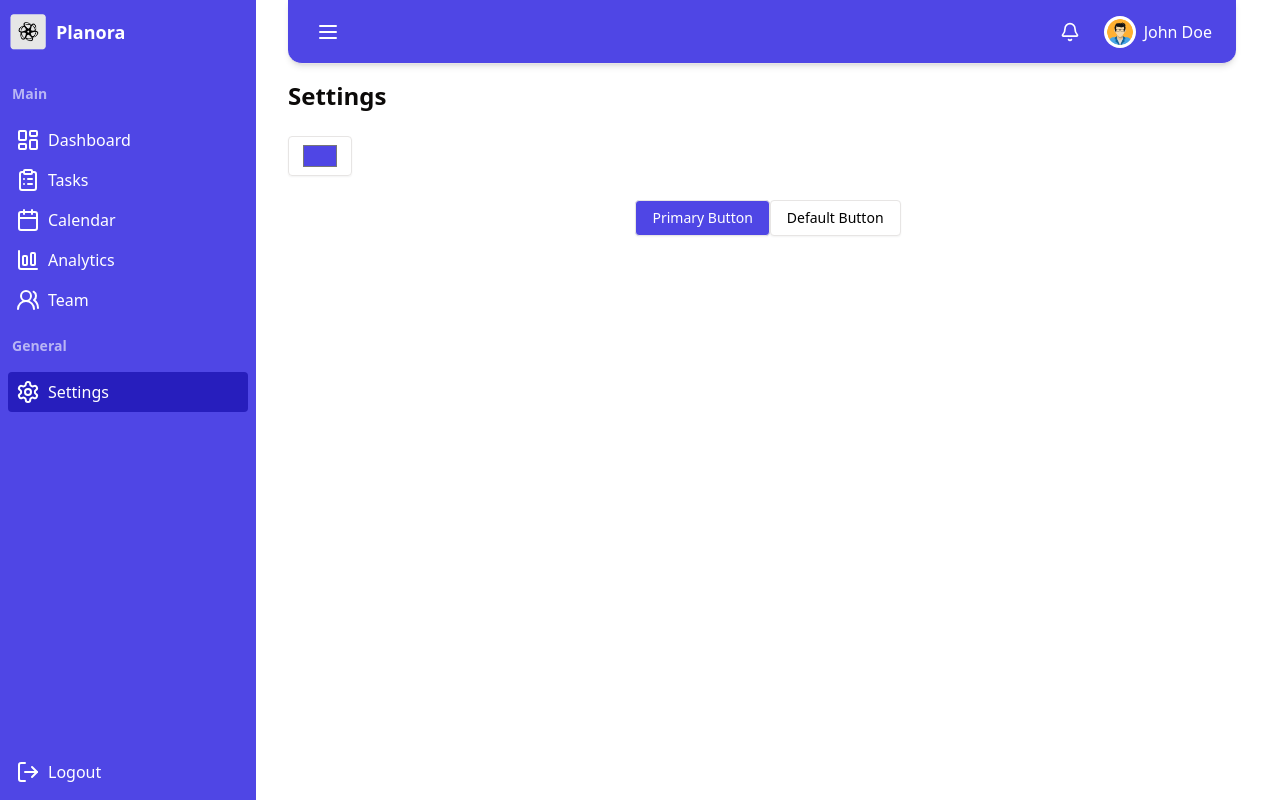
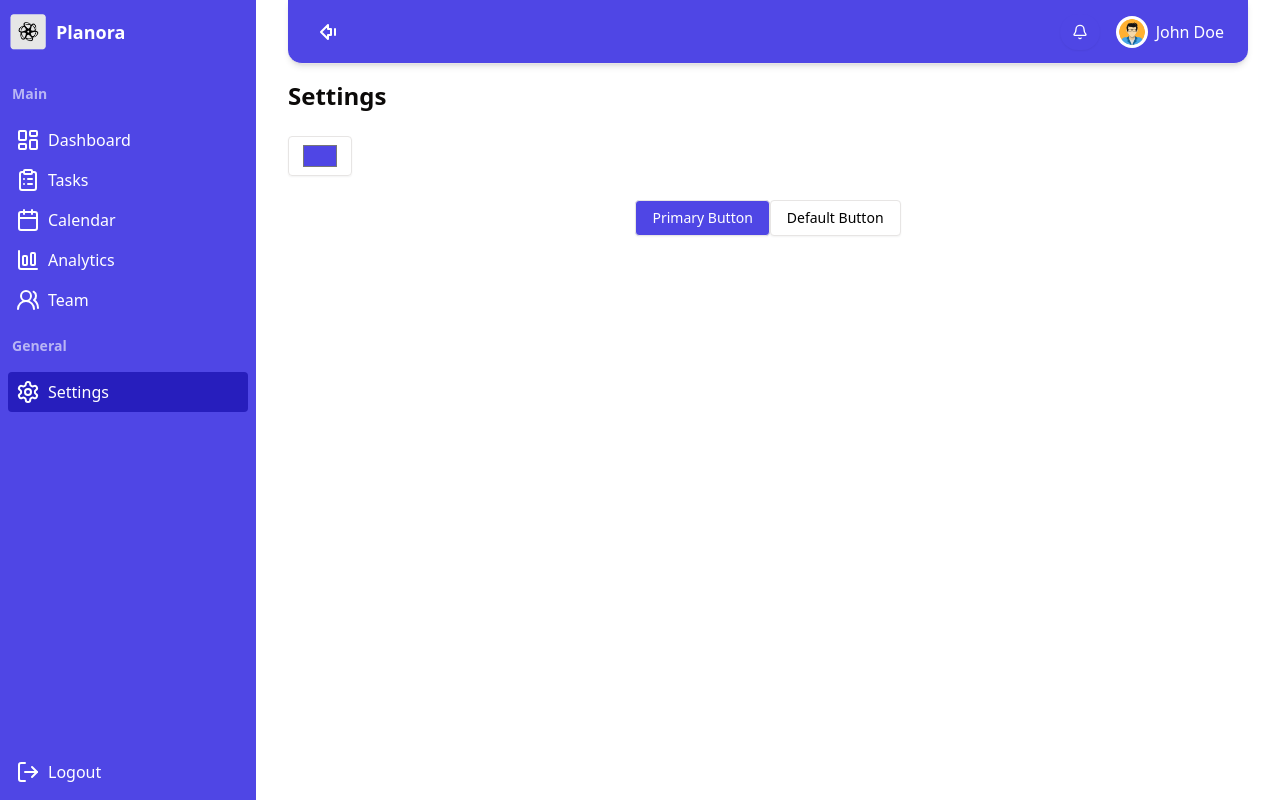
Before and after one commit to AEArtemis/Temp, a React (Vite) app: page /settings in a window 1280 px wide. Built offline with nearby package versions, Linux system fonts and the light colour scheme.

Commit message:
changed collapislbe icon

```diff
--- a/src/components/Navbar.jsx
+++ b/src/components/Navbar.jsx
@@ -10,10 +10,13 @@ import {
   Calendar,
   ChartColumnBig,
   UsersRound,
+  ArrowBigLeftDash,
+  ArrowBigRightDash,
 } from "lucide-react";
 import logo from "./../assets/images/PlanoraLogo.png";
 import icon from "./../assets/images/PlanoraIcon.png";
 import avatar from "./../assets/images/Avatar.jpg";
+import { Button } from "./ui/button";
 
 const Navbar = () => {
   const location = useLocation();
@@ -74,8 +77,6 @@ const Navbar = () => {
             </span>
           )}
         </div>
-
-        {/* Show label only when expanded */}
         {!collapsed && <span className="truncate">{label}</span>}
       </div>
     </Link>
@@ -144,7 +145,7 @@ const Navbar = () => {
       <header
         className={`fixed top-0 h-16 bg-primary text-primary-foreground flex items-center justify-between px-6 shadow-md z-10
         transition-all duration-300 ease-in-out border-b rounded-b-xl ${
-          collapsed ? "left-24 right-11" : "left-72 right-11"
+          collapsed ? "left-24 right-8" : "left-72 right-8"
         } dark:shadow-lg dark:border-muted`}
       >
         <button
@@ -152,16 +153,22 @@ const Navbar = () => {
           className="p-1 hover:bg-[var(--primary-hover)] rounded-md transition-colors duration-200 cursor-pointer"
           aria-label="Toggle sidebar collapse"
         >
-          <Menu className={`${iconSize} ${iconHoverClass}`} />
+          {collapsed && (
+            <ArrowBigRightDash className={`w-6 h-6 ${iconHoverClass}`} />
+          )}
+
+           {!collapsed && (
+            <ArrowBigLeftDash className={`w-6 h-6 ${iconHoverClass}`} />
+          )}
         </button>
 
         <div className="flex items-center gap-4">
-          <button
+          <Button
             className="relative p-2 hover:bg-[var(--primary-hover)] rounded-full transition-colors"
             aria-label="Notifications"
           >
             <Bell className="w-5 h-5" />
-          </button>
+          </Button>
           <div className="flex items-center space-x-2">
             <img
               src={avatar}
```
